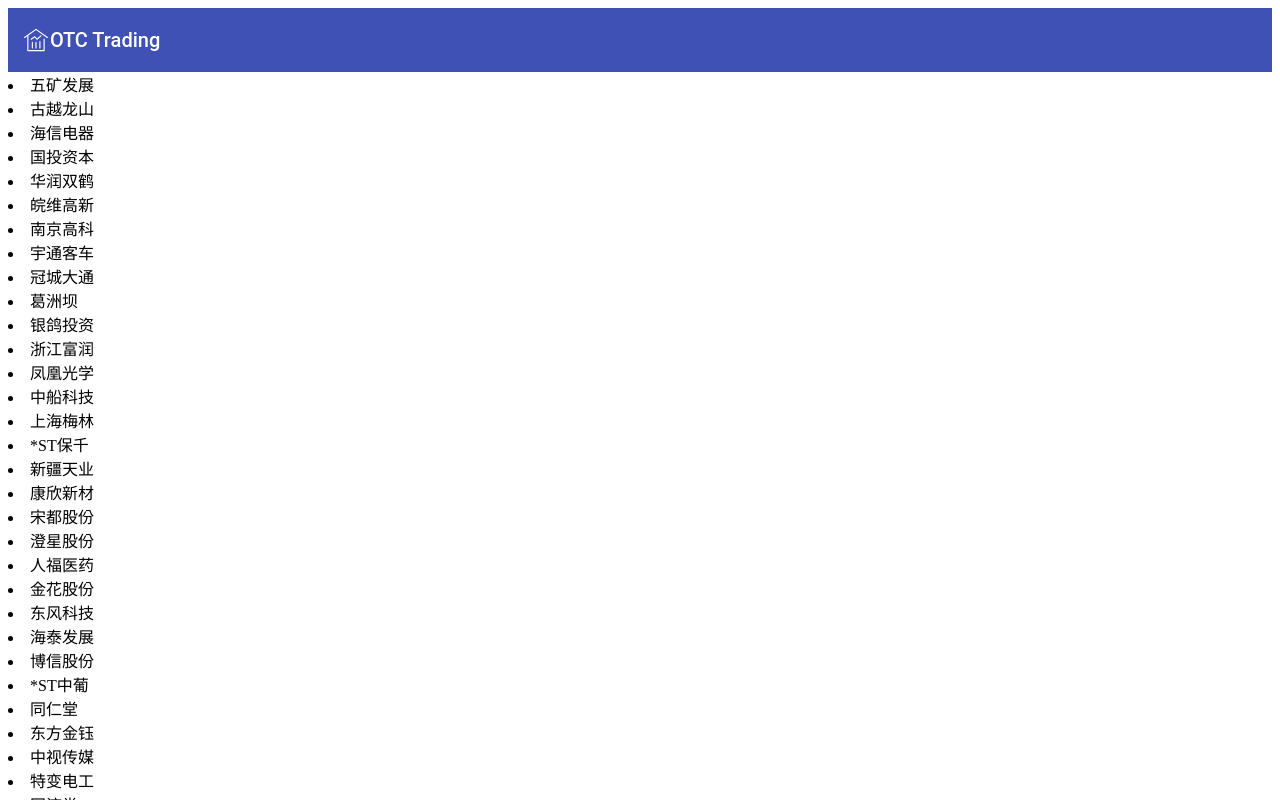
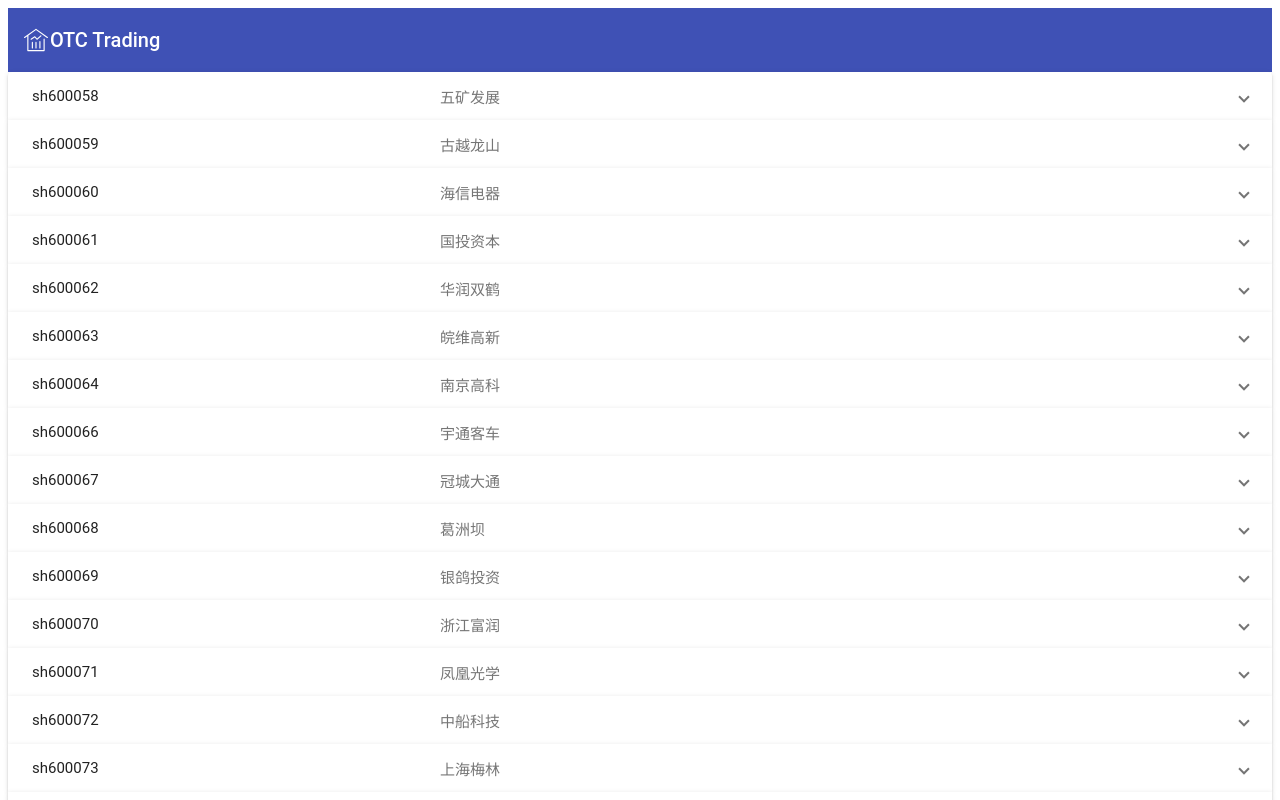
Before and after one commit to fubiye/etrading-ui, an Angular app: page / in a window 1280 px wide. Shown: the top 800 px of the page. Built offline with nearby package versions, Linux system fonts and the light colour scheme.

Commit message:
update stocks components

```diff
--- a/src/app/stocks/stocks.component.css
+++ b/src/app/stocks/stocks.component.css
@@ -0,0 +1,3 @@
+.detail span{
+    margin: 10px;
+}
--- a/src/app/stocks/stocks.component.html
+++ b/src/app/stocks/stocks.component.html
@@ -1,3 +1,14 @@
-<li *ngFor="let stock of stocks">
-    {{stock.name}}
-</li>
+<mat-accordion>
+    <mat-expansion-panel *ngFor="let stock of stocks">
+        <mat-expansion-panel-header>
+            <mat-panel-title> {{stock.symbol}} </mat-panel-title>
+            <mat-panel-description> {{stock.name}}</mat-panel-description>
+        </mat-expansion-panel-header>
+        <div class="detail">
+            <span>{{stock.symbol}}</span>
+            <span>{{stock.code}}</span>
+            <span>{{stock.name}}</span>
+        </div>
+
+    </mat-expansion-panel>
+</mat-accordion>
--- a/src/app/stocks/stocks.component.ts
+++ b/src/app/stocks/stocks.component.ts
@@ -8,12 +8,6 @@
   styleUrls: ['./stocks.component.css']
 })
 export class StocksComponent implements OnInit {
-
-  stock: Stock = {
-    symbol: 'sh600058',
-    code: '600058',
-    name: '五矿发展'
-  };
   stocks: Stock[];
 
   constructor(private stockService: StockService) { }
```
